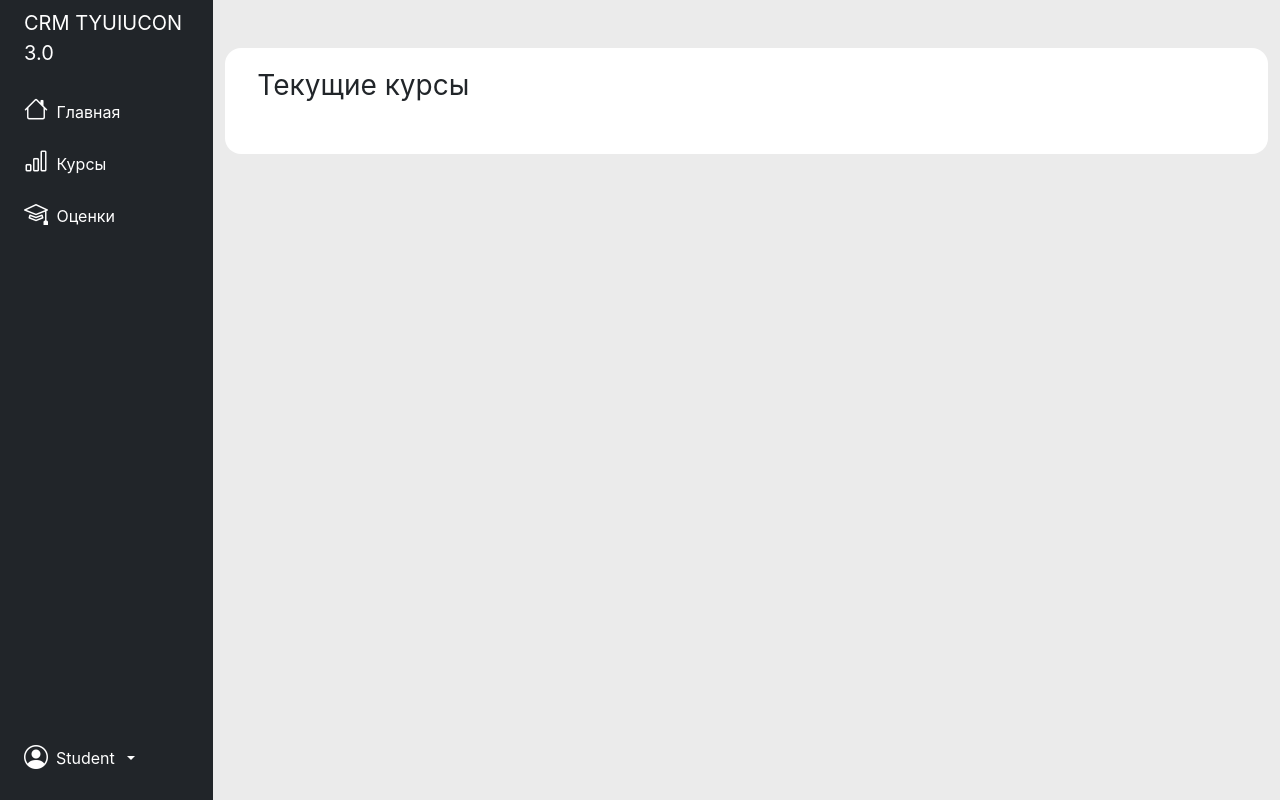
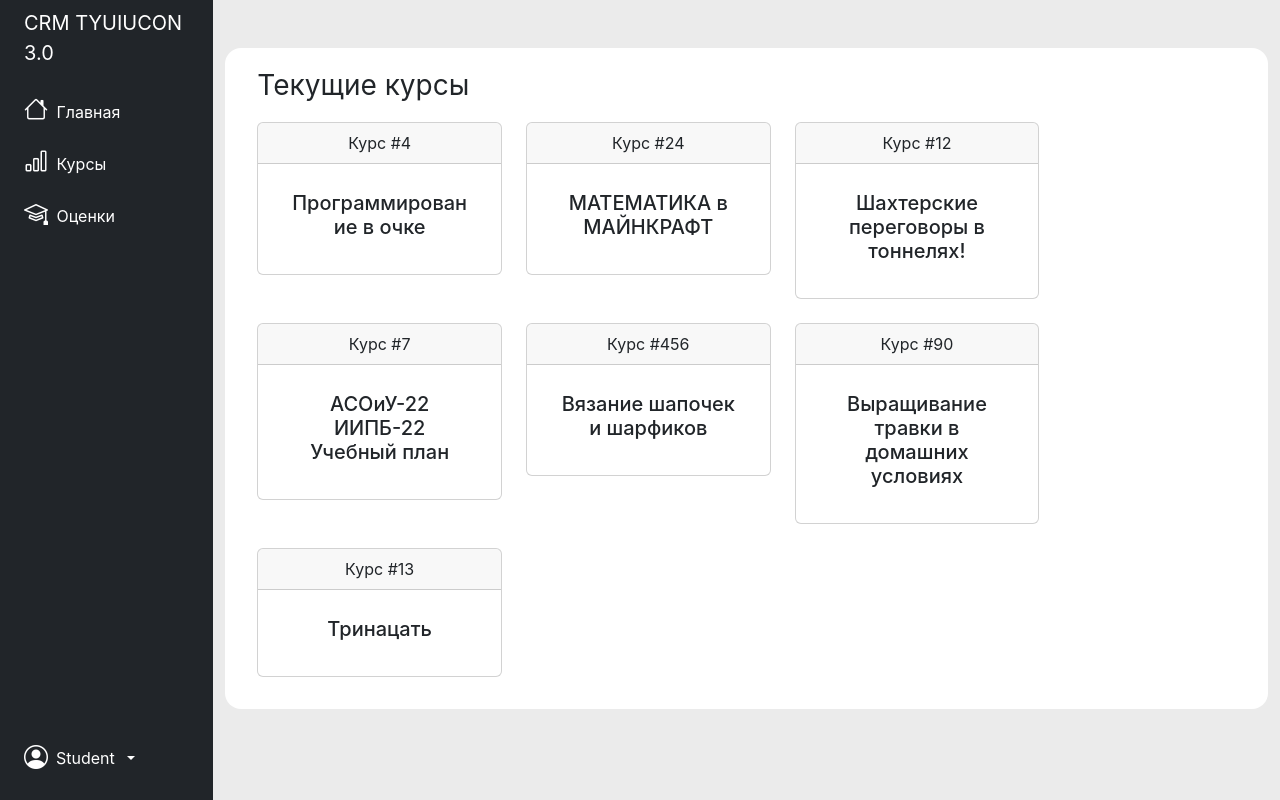
Before and after one commit to Vladislav-Yurievich/FrontEnd_MVP, a React (Create React App) app in the folder crm/: page /student in a window 1280 px wide. Built offline with nearby package versions, Linux system fonts and the light colour scheme; sample sign-in values are in the browser's storage.

Commit message:
add display courses for student

```diff
--- a/crm/src/components/Student/Student.js
+++ b/crm/src/components/Student/Student.js
@@ -1,24 +1,55 @@
-import React from 'react';
+import React, { useEffect, useState } from 'react';
 import SideBar from './SideBar';
+import { studentService } from './service';
+import { useFetching } from '../../hooks/useFetching';
+import CoursesList from '../UI/CoursesList';
+import { titles } from './config';
+
+
+const TEMP_COURSES = [
+    { course_content_id: 4, course_content_name: 'Программирование в очке' },
+    { course_content_id: 24, course_content_name: 'МАТЕМАТИКА в МАЙНКРАФТ' },
+    { course_content_id: 12, course_content_name: 'Шахтерские переговоры в тоннелях!' },
+    { course_content_id: 7, course_content_name: 'АСОиУ-22 ИИПБ-22 Учебный план' },
+    { course_content_id: 456, course_content_name: 'Вязание шапочек и шарфиков' },
+    { course_content_id: 90, course_content_name: 'Выращивание травки в домашних условиях' },
+    { course_content_id: 13, course_content_name: 'Тринацать' },
+];
+
 
 const Student = () => {
+    const [courses, setCourses] = useState(null);
+
+    const [getCourses, loadingCourses, errorCourses] = useFetching(async () => {
+        // пока выводятся временные значения, потому что у меня пустая бд :P
+        // const courses = await studentService.getCourses();
+        // console.log(courses.data);
+        setCourses(TEMP_COURSES);
+    });
+
+    useEffect(() => {
+        getCourses();
+    }, []);
+
+
     return (
-
         <div className="container-fluid">
             <div className="row flex-nowrap">
                 <SideBar />
 
                 <div className='col-10 background-color-main-block'>
                     <div className='sub__main__block'>
-                        <p className="fw-normal fs-3">Текущие курсы</p>
+                        <p className="fw-normal fs-3">
+                            {titles.current_courses}
+                        </p>
 
+                        {courses ? <CoursesList courses={courses} /> : titles.loading}
                     </div>
                 </div>
             </div>
         </div>
+    );
+}
 
 
-    );
-};
-
 export default Student;
```
